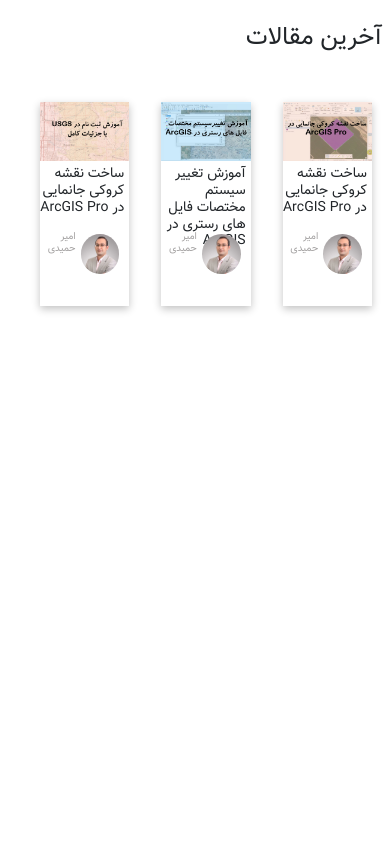
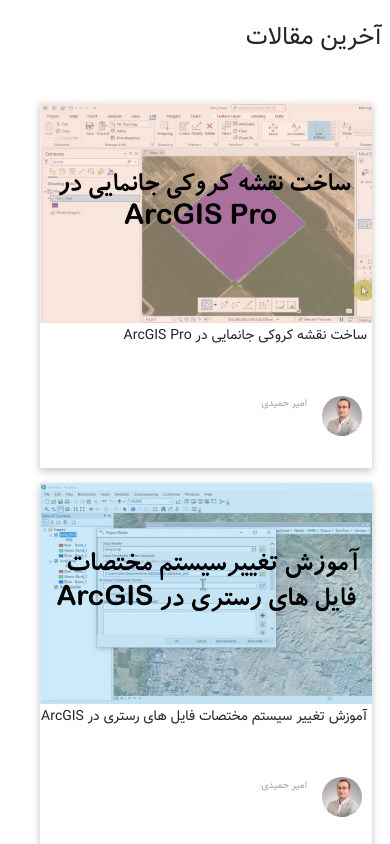
Before and after one commit to goudarzi8933/Exam, a plain HTML site: page caffegis-sass/index.html in a window 390 px wide. Shown: the top 844 px of the page. Drawn offline with nearby package versions, Linux system fonts and the light colour scheme; files that its build step writes are made by us from their sources.

Commit message:
update and add media in caffegis.sass

```diff
--- /dev/null
+++ b/caffegis-sass/assets/scss/_media.scss
@@ -0,0 +1,11 @@
+@media (max-width: 768px) {
+    .container {
+        max-width: 600px;
+    }
+    #section-1 .items-box {
+        display: block;
+    }
+        #section-1 .items-box .single-item {
+            margin-bottom: 15px;;
+}
+}
--- a/caffegis-sass/assets/scss/style.scss
+++ b/caffegis-sass/assets/scss/style.scss
@@ -52,3 +52,5 @@
         }
     }
 }
+
+@import 'media'
```
Also changed, not shown: caffegis-sass/index.html (+0 -81 lines).
